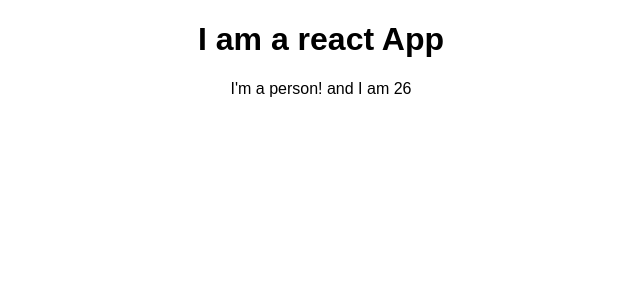
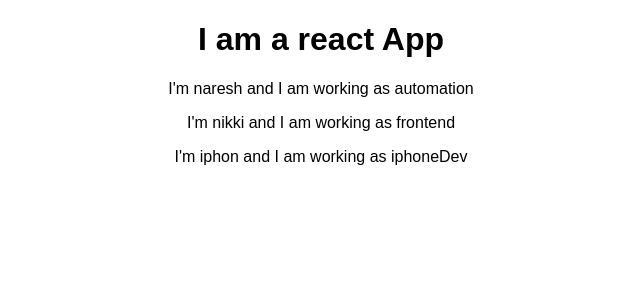
Before and after one commit to GanjikuntaNikhitha/React_course, a React (Create React App) app in the folder my-react-app/: page / in a window 1280 px wide. Shown: the top 300 px of the page, without its empty margins (319-959 px from the left). Built offline with nearby package versions, Linux system fonts and the light colour scheme.

Commit message:
Props(communication b/w 2 components)

```diff
--- a/my-react-app/src/App.js
+++ b/my-react-app/src/App.js
@@ -6,7 +6,10 @@ class App extends Component {
     return (
       <div className="App">
             <h1>I am a react App</h1>
-            <Person></Person>
+            <Person name='naresh' role='automation'></Person>
+            <Person name='nikki' role='frontend'></Person>
+            <Person name='iphon' role='iphoneDev'></Person>
+
       </div>
     );
       //the above code javascript code converts into jsx as shown below
--- a/my-react-app/src/Person/Person.js
+++ b/my-react-app/src/Person/Person.js
@@ -1,8 +1,9 @@
 import React from 'react';
 // we dont need component here becz creating function
 // we used to import for converting jsx
-const person = () => {
-    return <p>I'm a person! and I am {Math.floor(Math.random() * 30)}</p>
+const person = (props) => {
+    //props nothing but communication between two comonents
+    return <p>I'm {props.name} and I am working as {props.role}</p>
     //Dynamic representation  {Math.floor(Math.random() * 30)}
 }
 export default person;
```
